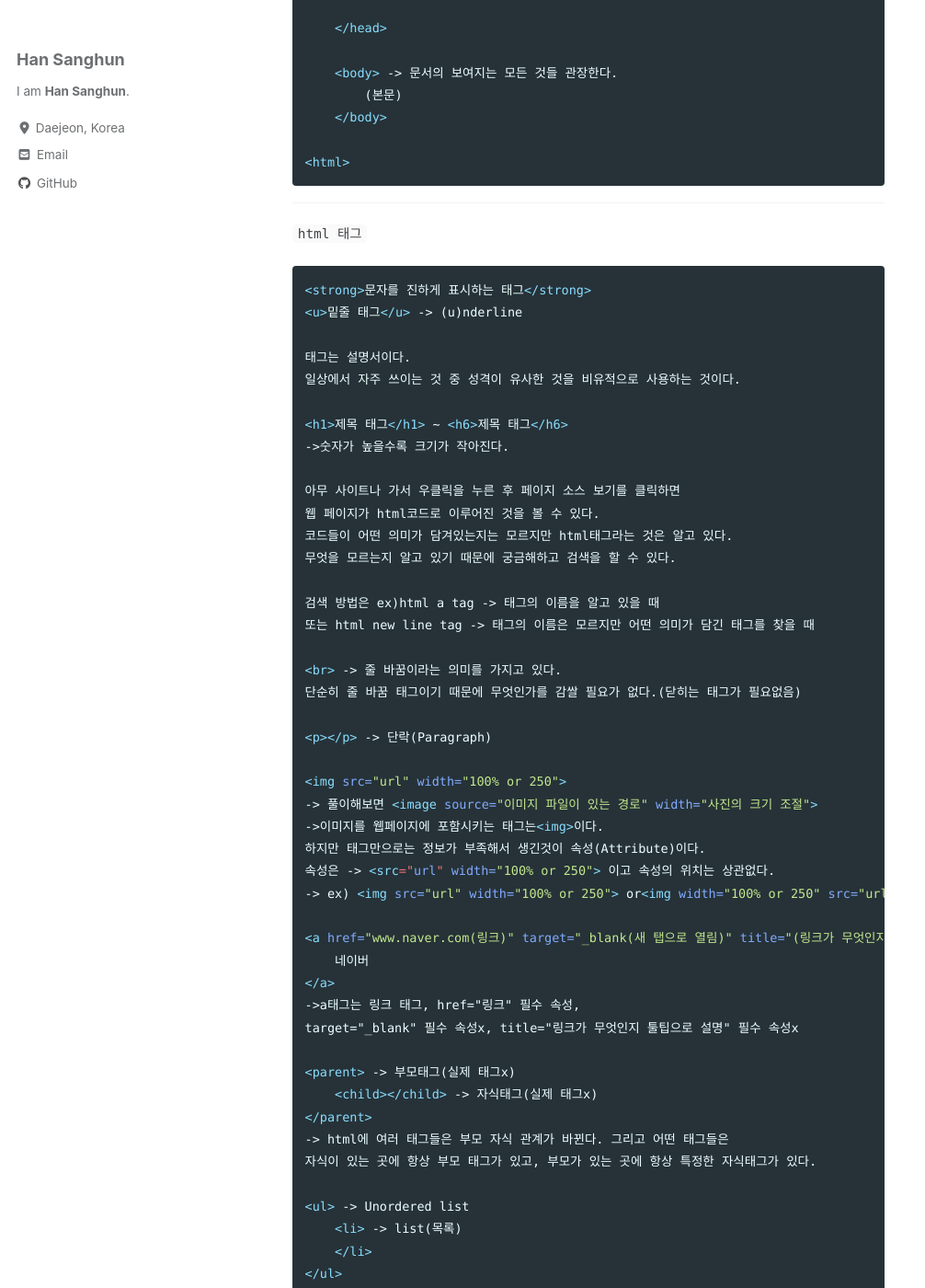
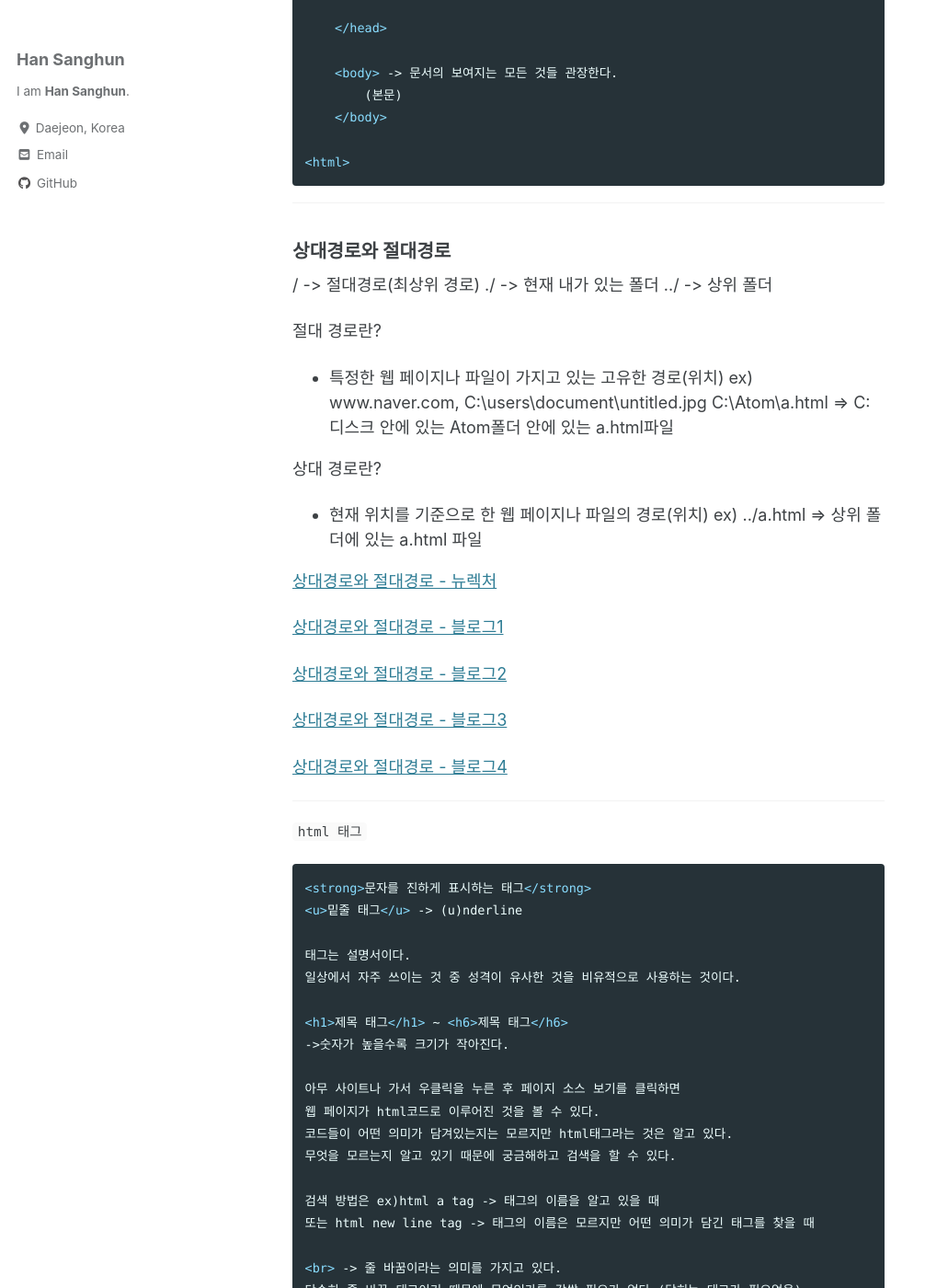
Before and after one commit to HanSanghun94/HanSanghun94.github.io, a Jekyll site: the page built from _posts/2020-05-08-html(2).md, in a window 1280 px wide and 1400 px high, scrolled down 776 px. Shown: the whole window at 92% size, without its empty margins (0-1006 px from the left). Built offline with Jekyll 4.4.1, drawn with Linux system fonts in a browser that asks for light colours; cached includes are drawn as plain includes; nearby versions of some CDN libraries.

Commit message:
TIL_html 공부

````diff
--- a/_posts/2020-05-08-html(2).md
+++ b/_posts/2020-05-08-html(2).md
@@ -42,6 +42,35 @@ toc : true
 ```
 
 ---
+
+### 상대경로와 절대경로
+
+/ ->   절대경로(최상위 경로)
+./ ->  현재 내가 있는 폴더
+../ -> 상위 폴더
+
+절대 경로란?
+* 특정한 웹 페이지나 파일이 가지고 있는 고유한 경로(위치)
+ex) www.naver.com, C:\users\document\untitled.jpg
+C:\Atom\a.html  => C:디스크 안에 있는 Atom폴더 안에 있는 a.html파일
+
+상대 경로란?
+* 현재 위치를 기준으로 한 웹 페이지나 파일의 경로(위치)
+ex)
+../a.html => 상위 폴더에 있는 a.html 파일
+
+[상대경로와 절대경로 - 뉴렉처](https://www.youtube.com/watch?v=ouLL1KRXQYw&list=PLq8wAnVUcTFUffyIZTTV0LZr1RrfQEuHX&index=13)
+
+[상대경로와 절대경로 - 블로그1](https://runtoyourdream.tistory.com/35)
+
+[상대경로와 절대경로 - 블로그2](https://mommoo.tistory.com/82)
+
+[상대경로와 절대경로 - 블로그3](https://vine.co.kr/133)
+
+[상대경로와 절대경로 - 블로그4](https://blog.naver.com/tipsware/221275416466)
+
+---
+
 
 `html 태그`
 
````
